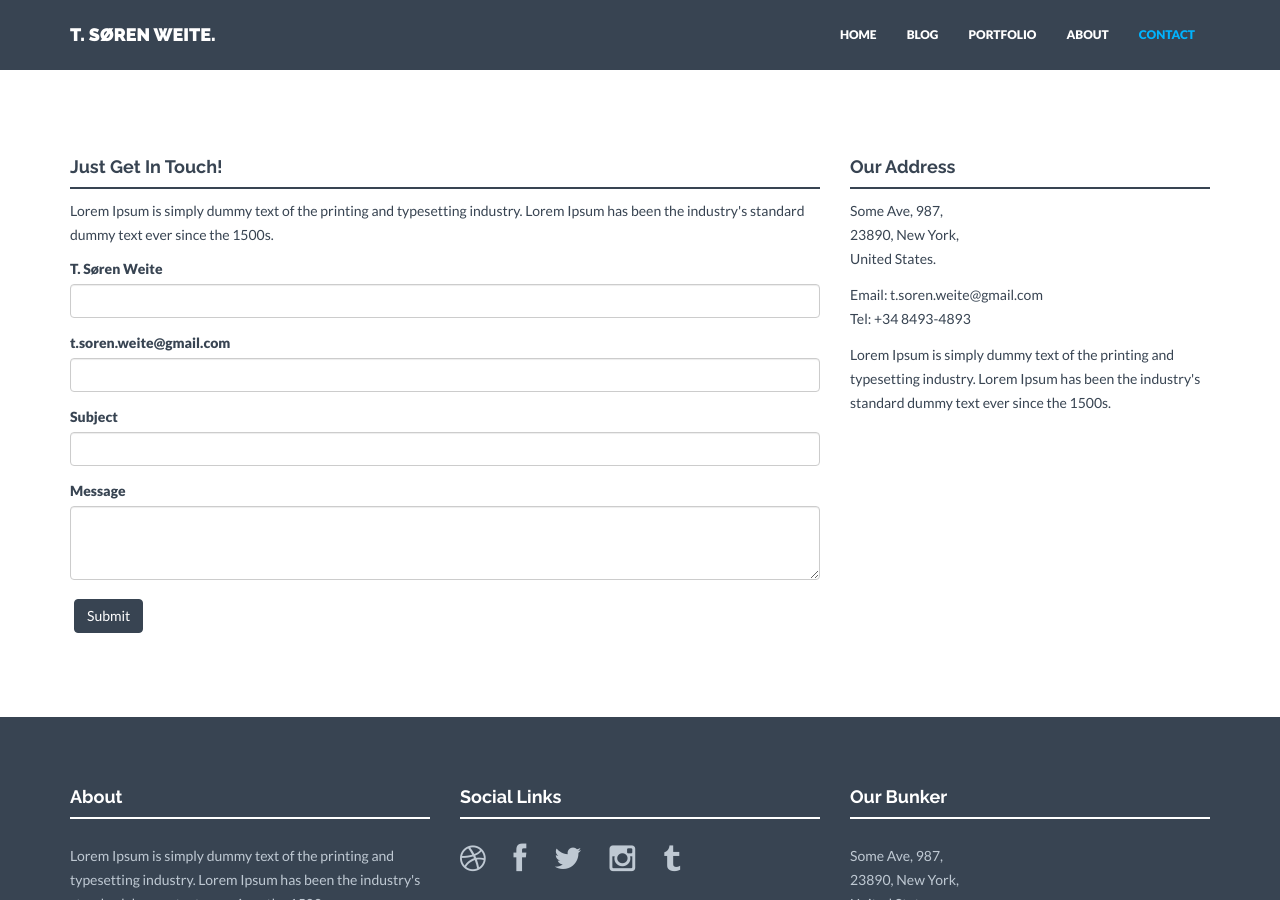
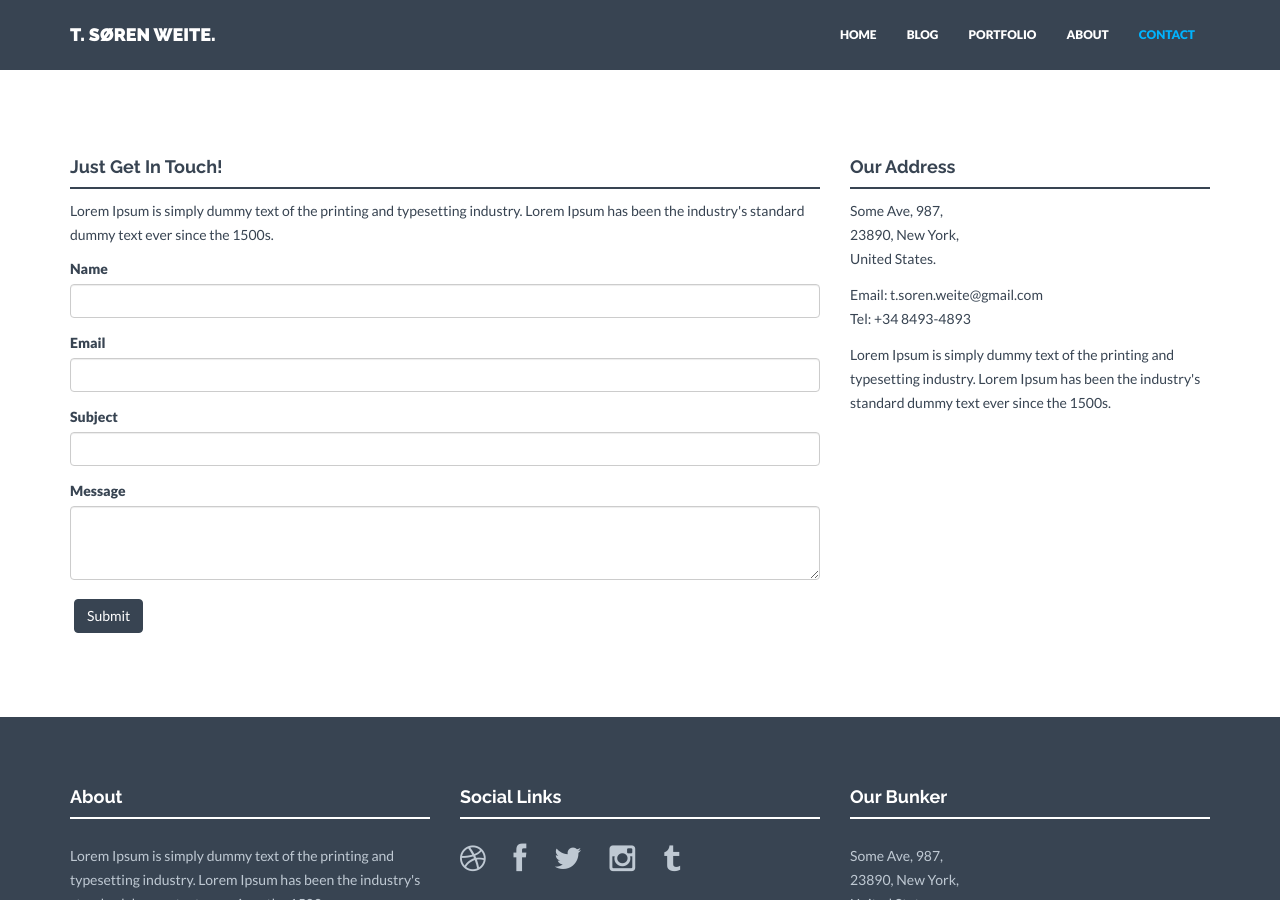
Before and after one commit to sorenweite/sorenweite.github.io, a Jekyll site: the page built from contact.html, in a window 1280 px wide and 900 px high, scrolled down 499 px. Built offline with Jekyll 4.4.1, drawn with Linux system fonts in a browser that asks for light colours; nearby versions of some CDN libraries.

Commit message:
contact
fix input fields

```diff
--- a/contact.html
+++ b/contact.html
@@ -14,11 +14,11 @@ permalink: /contact/
                 <p>{{ site.about }}</p>
                 <form role="form">
                   <div class="form-group">
-                    <label for="InputName1">T. Søren Weite</label>
+                    <label for="InputName1">Name</label>
                     <input type="email" class="form-control" id="exampleInputEmail1">
                   </div>
                   <div class="form-group">
-                    <label for="InputEmail1">t.soren.weite@gmail.com</label>
+                    <label for="InputEmail1">Email</label>
                     <input type="email" class="form-control" id="exampleInputEmail1">
                   </div>
                   <div class="form-group">
```
